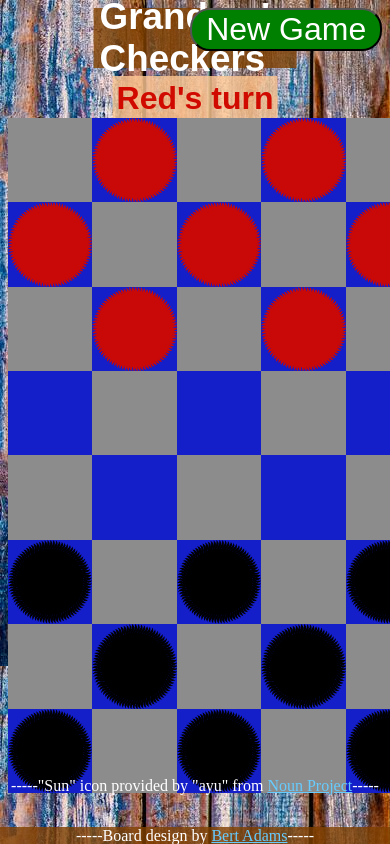
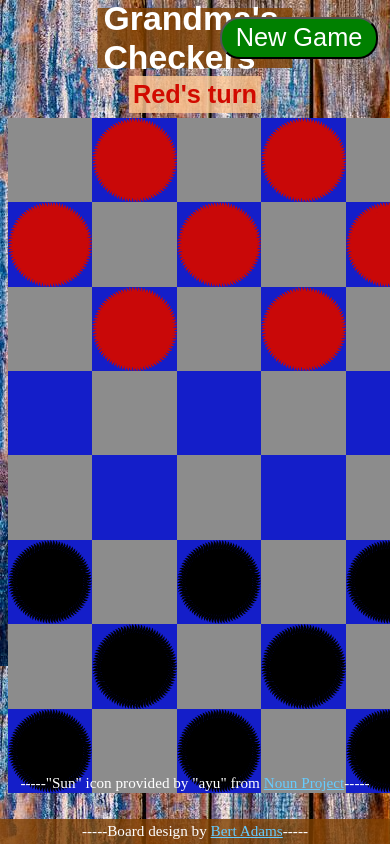
Before and after one commit to muse-stargazer/checkers, a plain HTML site: page index.html in a window 390 px wide. Shown: the top 844 px of the page. Drawn offline with Linux system fonts and the light colour scheme.

Commit message:
increasing responsiveness

```diff
--- a/styles.css
+++ b/styles.css
@@ -18,13 +18,13 @@ body {
   flex-wrap: wrap;
   left: 50%;
   transform: translatex(-50%);
-  height: 7vh;
+  height: 7%;
   align-content: center;
 }
 
 #header h1 {
   color: white;
-  font-size: 2.3rem;
+  font-size: 4vh;
   padding-left: 6px;
   padding-right: 6px;
 }
@@ -35,9 +35,10 @@ body {
   background-color: green;
   display: flex;
   border-radius: 20px;
-  right: 2vw;
-  top: 1vh;
+  right: 3%;
+  top: 2%;
   color: white;
+  margin-left: 3%;
 }
 
 #newGameButton p {
@@ -45,7 +46,7 @@ body {
   padding-left: 8px;
   padding-right: 8px;
   font-family: arial, sans-serif;
-  font-size: 2rem;
+  font-size: 3vh;
 
 }
 
@@ -111,7 +112,7 @@ div.red.crown {
 
 /*turn tracker*/
 .whoTurn {
-  font-size: 2rem;
+  font-size: 3vh;
   position: absolute;
   background-color: rgba(255, 201, 148, .8);
   font-family: arial, sans-serif;
@@ -138,8 +139,8 @@ div.red.crown {
   position: fixed;
   bottom: 0;
   left: 0;
-  height: 2vh;
-  width: 100vw;
+  height: 3%;
+  width: 100%;
   background-color: rgba(128, 64, 0, .8);
   color: white;
   display: flex;
@@ -150,7 +151,7 @@ div.red.crown {
 }
 
 #attribution p {
-  font-size: 1rem;
+  font-size: 1.8vh;
 }
 
 #attribution a {
```
